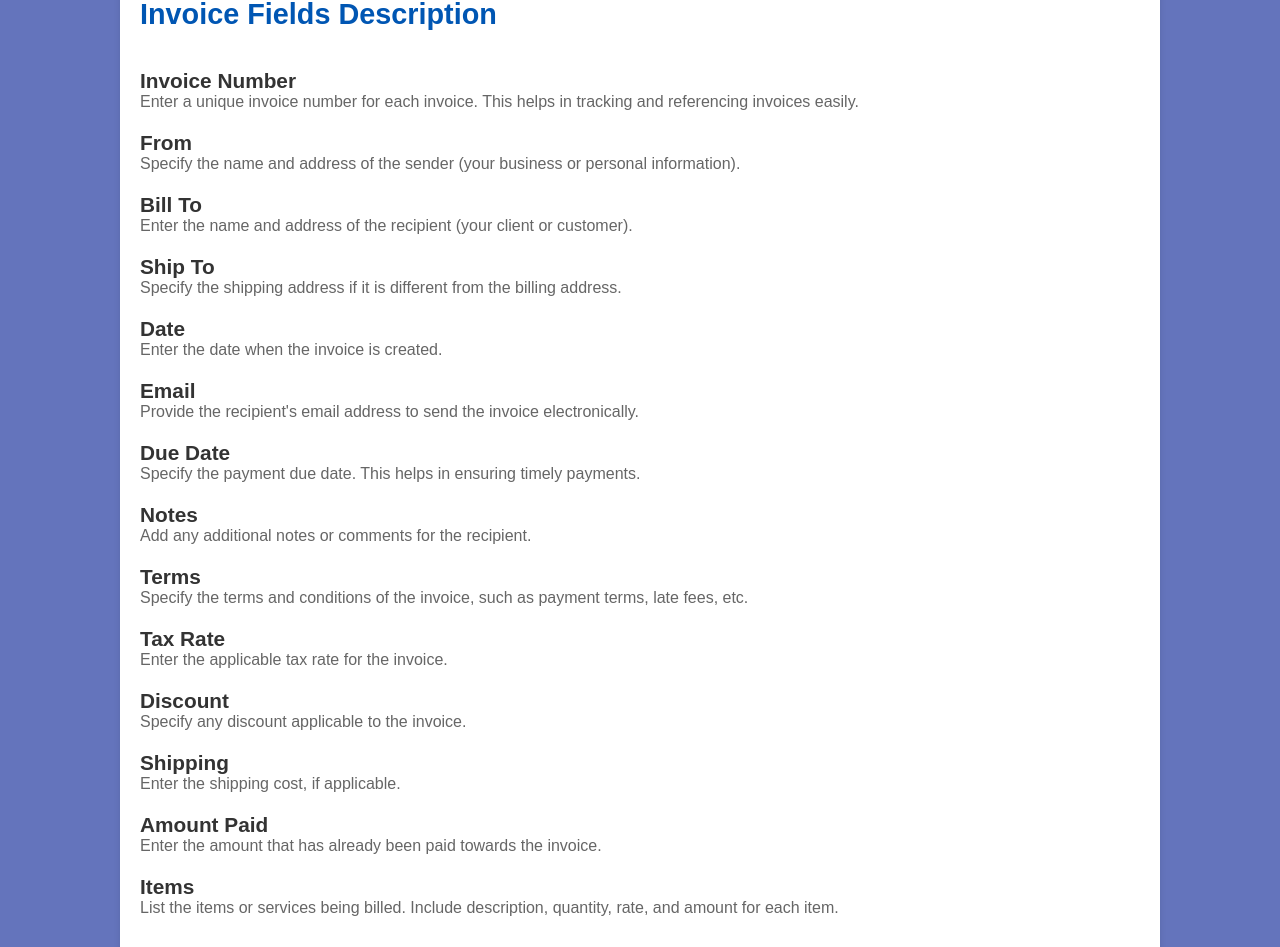
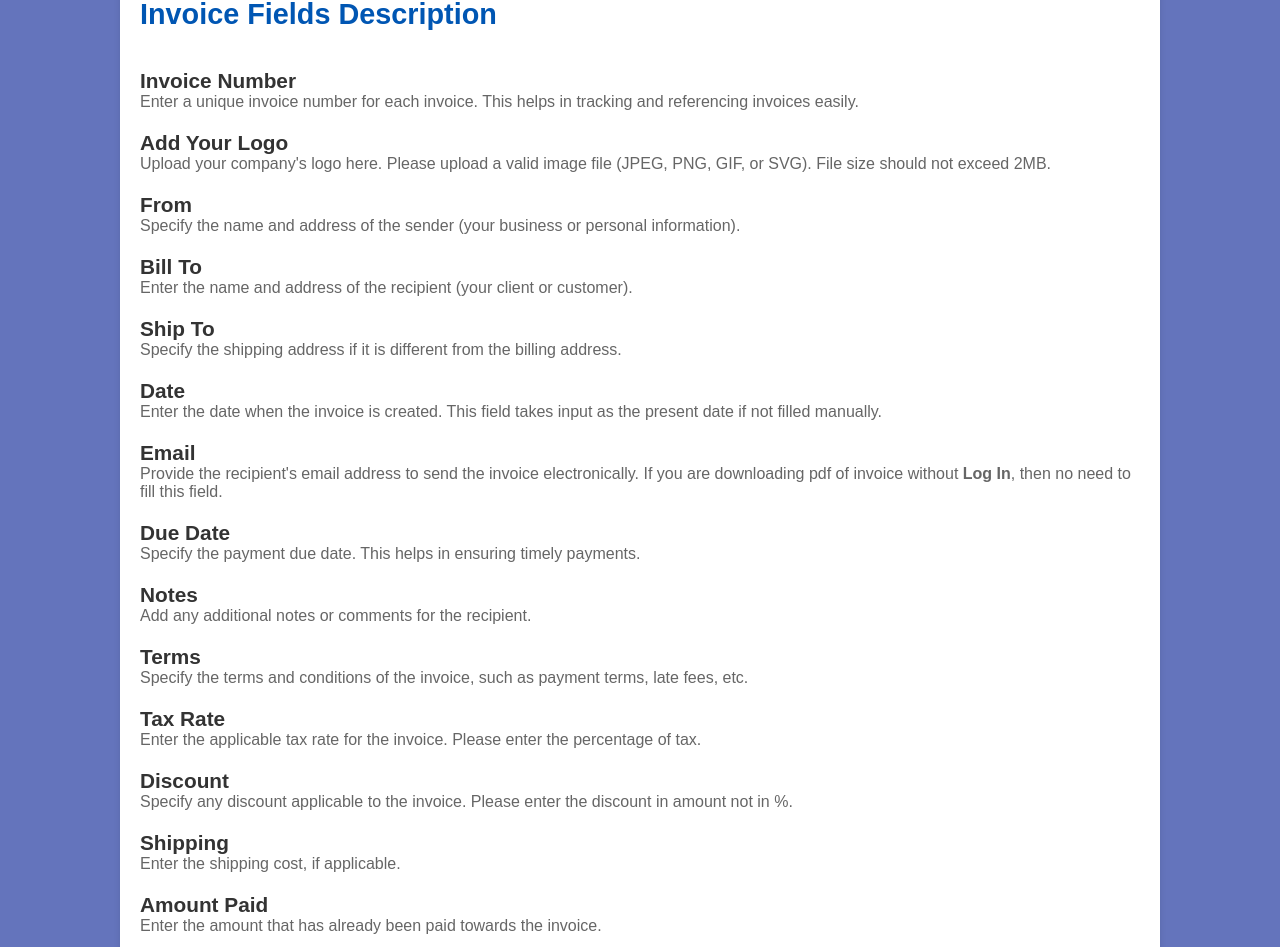
Before and after one commit to yadavsantu/SmartInvoice, a Vue app in the folder vue-frontend/: page /InvoiceGuide in a window 1280 px wide. Shown: the part 219-1166 px from the top of the page. Built offline with nearby package versions, Linux system fonts and the light colour scheme.

Commit message:
small adjustments

```diff
--- a/vue-frontend/src/pages/InvoiceGuide.vue
+++ b/vue-frontend/src/pages/InvoiceGuide.vue
@@ -21,6 +21,10 @@
                         <p>Enter a unique invoice number for each invoice. This helps in tracking and referencing invoices easily.</p>
                     </li>
                     <li>
+                        <h3>Add Your Logo</h3>
+                        <p>Upload your company's logo here. Please upload a valid image file (JPEG, PNG, GIF, or SVG). File size should not exceed 2MB.</p>
+                    </li>
+                    <li>
                         <h3>From</h3>
                         <p>Specify the name and address of the sender (your business or personal information).</p>
                     </li>
@@ -34,11 +38,11 @@
                     </li>
                     <li>
                         <h3>Date</h3>
-                        <p>Enter the date when the invoice is created.</p>
+                        <p>Enter the date when the invoice is created. This field takes input as the present date if not filled manually.</p>
                     </li>
                     <li>
                         <h3>Email</h3>
-                        <p>Provide the recipient's email address to send the invoice electronically.</p>
+                        <p>Provide the recipient's email address to send the invoice electronically. If you are downloading pdf of invoice without <strong>Log In</strong>, then no need to fill this field.</p>
                     </li>
                     <li>
                         <h3>Due Date</h3>
@@ -54,11 +58,11 @@
                     </li>
                     <li>
                         <h3>Tax Rate</h3>
-                        <p>Enter the applicable tax rate for the invoice.</p>
+                        <p>Enter the applicable tax rate for the invoice. Please enter the percentage of tax.</p>
                     </li>
                     <li>
                         <h3>Discount</h3>
-                        <p>Specify any discount applicable to the invoice.</p>
+                        <p>Specify any discount applicable to the invoice. Please enter the discount in amount not in %.</p>
                     </li>
                     <li>
                         <h3>Shipping</h3>
@@ -70,7 +74,7 @@
                     </li>
                     <li>
                         <h3>Items</h3>
-                        <p>List the items or services being billed. Include description, quantity, rate, and amount for each item.</p>
+                        <p>List the items or services being billed. Include description, quantity and rate. The amount for each item is calculated automatically.</p>
                     </li>
                 </ul>
             </section>
```
